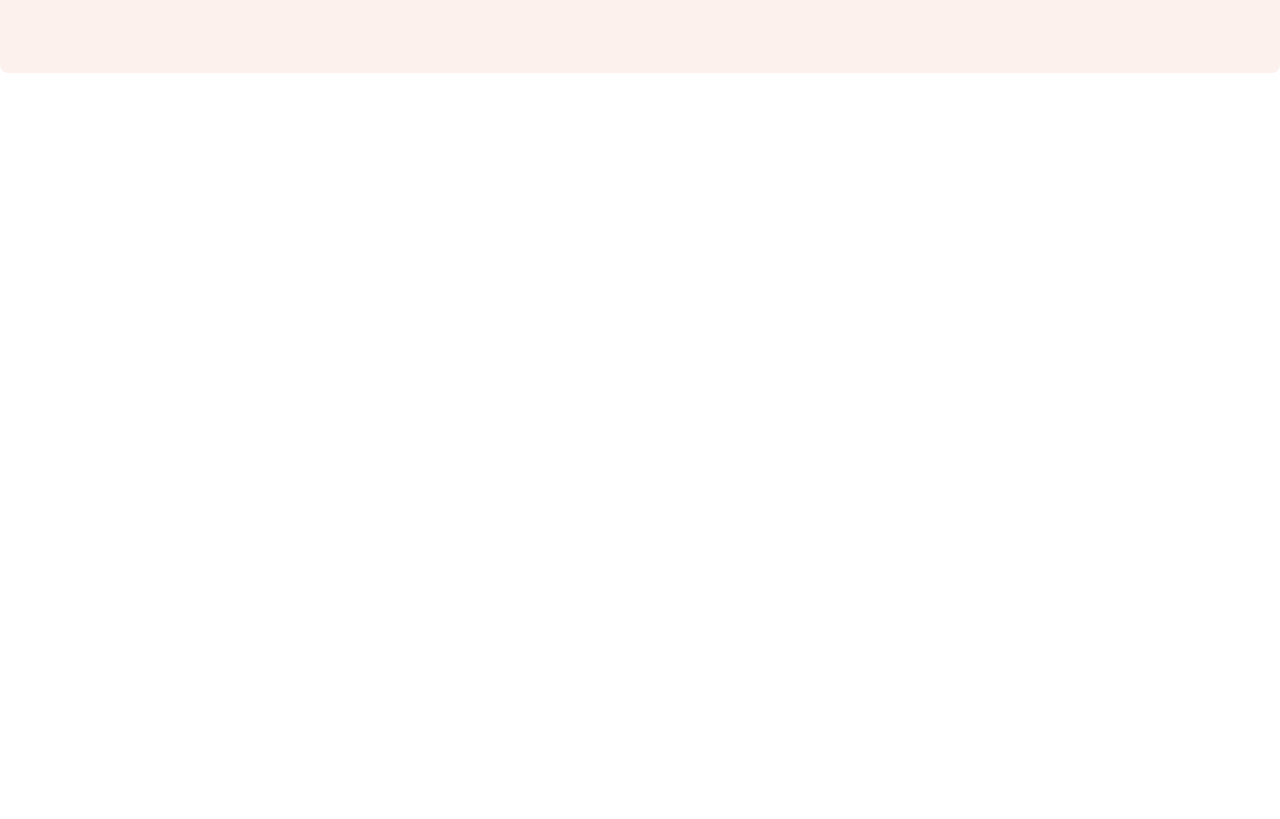
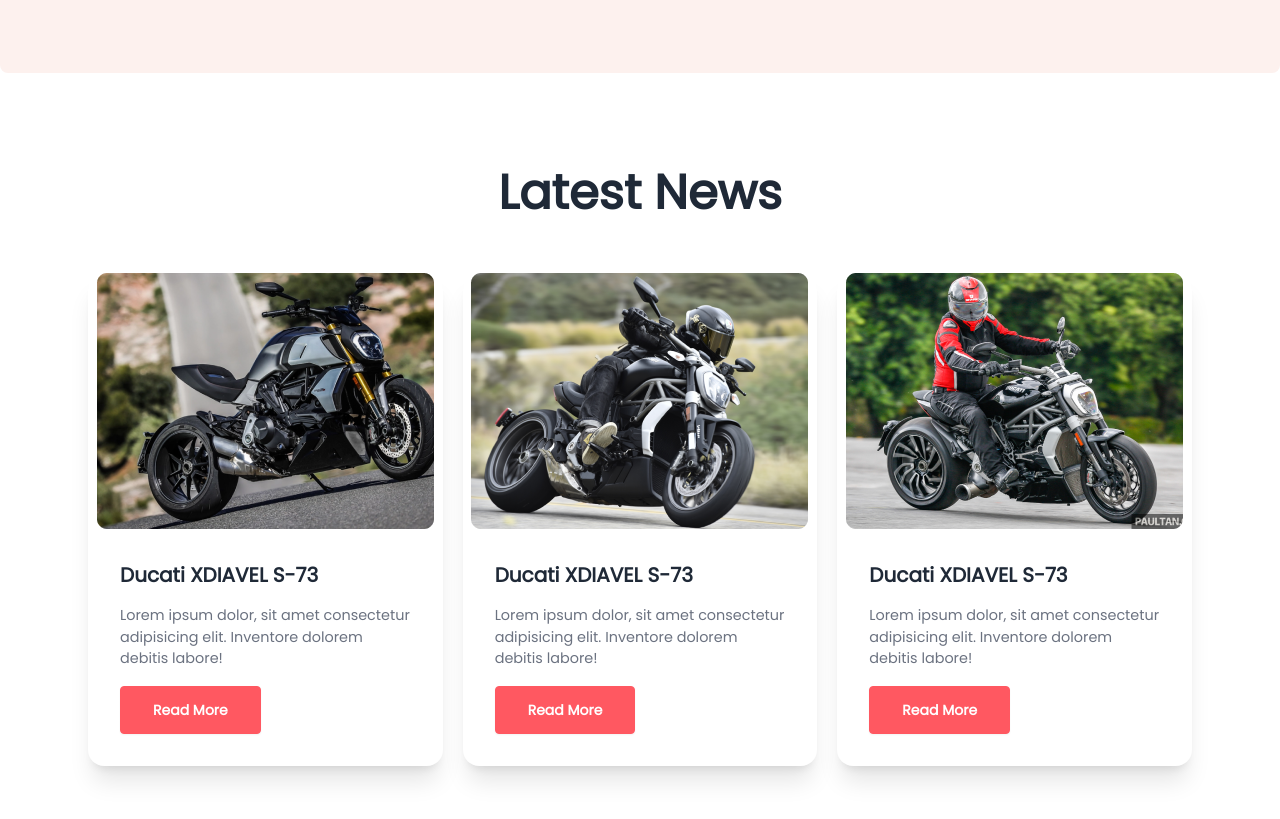
Before and after one commit to mushfiqueraiyan/biker_zone, a plain HTML site: page index.html in a window 1280 px wide. Shown: the part 557-1376 px from the top of the page. Before the commit the page ends 800 px from the top, so only its background shows below. Drawn offline with nearby package versions, Linux system fonts and the light colour scheme.

Commit message:
added latest news/bike section

```diff
--- a/index.html
+++ b/index.html
@@ -104,7 +104,62 @@
                </div>
           </div>
     </header>
-    <main>
+
+    <main class="max-w-[1440px] mx-auto">
+      <!-- Latest News Section -->
+        <section class="my-24">
+          <h2 class="text-center text-3xl md:text-4xl lg:text-5xl font-bold">Latest News</h2>
+          <!-- Cards sections -->
+            <div class="mt-14 grid grid-cols-1 items-center justify-center md:grid-cols-2 lg:grid-cols-3 gap-5 max-w-[1200px] mx-auto px-12">
+              <!-- card 01 -->
+              <div class="card bg-base-100 shadow-xl">
+                <figure>
+                  <img
+                    src="./images/others/latest1.png"
+                    alt="bike-latest" />
+                </figure>
+                <div class="card-body space-y-2">
+                  <h2 class="card-title">Ducati XDIAVEL S-73</h2>
+                  <p class="text-gray-500 text-[.9rem]" >Lorem ipsum dolor, sit amet consectetur adipisicing elit. Inventore dolorem debitis labore!</p>
+                  <div class="card-actions justify-start">
+                    <button class="btn btn-error text-white rounded px-8">Read More</button>
+                  </div>
+                </div>
+              </div>
+              <!-- card 02 -->
+              <div class="card bg-base-100 shadow-xl">
+                <figure>
+                  <img
+                    src="./images/others/latest2.png"
+                    alt="bike-latest" />
+                </figure>
+                <div class="card-body space-y-2">
+                  <h2 class="card-title">Ducati XDIAVEL S-73</h2>
+                  <p class="text-gray-500 text-[.9rem]" >Lorem ipsum dolor, sit amet consectetur adipisicing elit. Inventore dolorem debitis labore!</p>
+                  <div class="card-actions justify-start">
+                    <button class="btn btn-error text-white rounded px-8">Read More</button>
+                  </div>
+                </div>
+              </div>
+              <!-- Card 03 -->
+              <div class="card bg-base-100 shadow-xl">
+                <figure>
+                  <img
+                    src="./images/others/latest3.png"
+                    alt="bike-latest" />
+                </figure>
+                <div class="card-body space-y-2">
+                  <h2 class="card-title">Ducati XDIAVEL S-73</h2>
+                  <p class="text-gray-500 text-[.9rem]" >Lorem ipsum dolor, sit amet consectetur adipisicing elit. Inventore dolorem debitis labore!</p>
+                  <div class="card-actions justify-start">
+                    <button class="btn btn-error text-white rounded px-8">Read More</button>
+                  </div>
+                </div>
+              </div>
+            </div>
+        </section>
+
+        <!-- Faq section -->
 
     </main>
     <footer>
```
